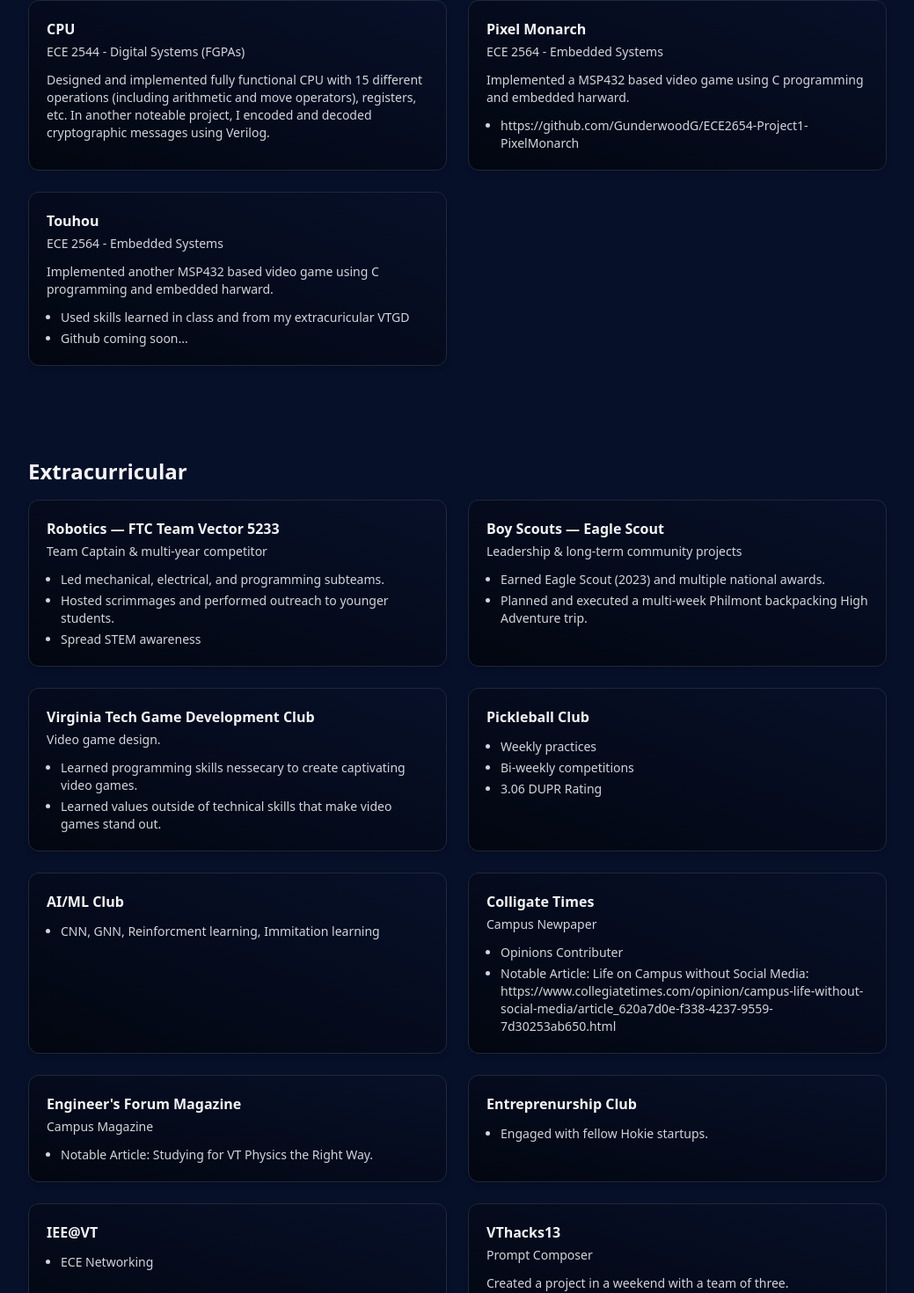
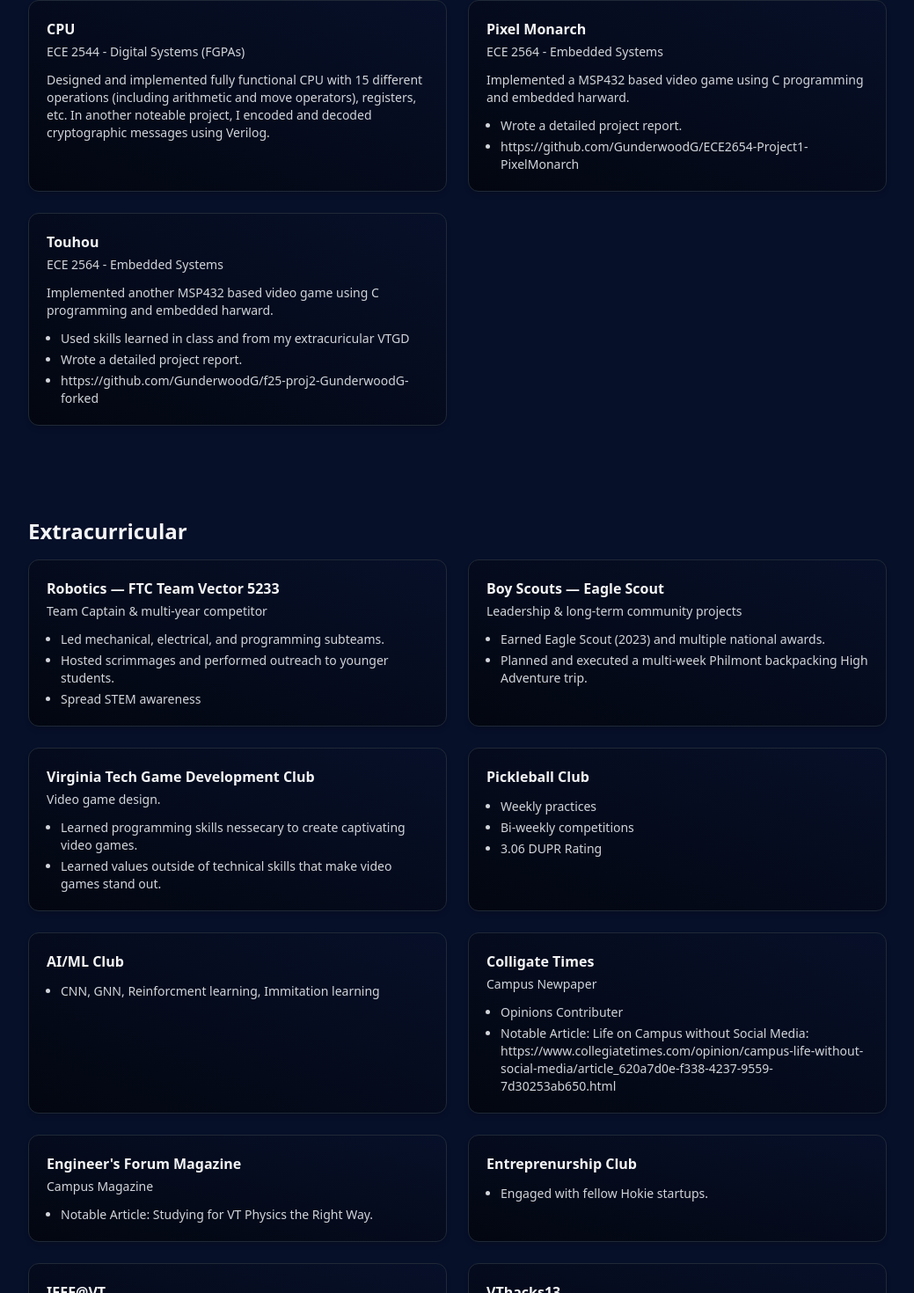
Before and after one commit to GunderwoodG/portfolio, a React (Vite) app: page / in a window 1280 px wide. Shown: the part 1874-3344 px from the top of the page at 88% size, without its empty margins (120-1159 px from the left). Built offline with nearby package versions, Linux system fonts and the light colour scheme.

Commit message:
IEEE& Tracking

```diff
--- a/index.html
+++ b/index.html
@@ -1,6 +1,15 @@
 <!doctype html>
 <html lang="en">
   <head>
+    <!-- Google tag (gtag.js) -->
+    <script async src="https://www.googletagmanager.com/gtag/js?id=G-B1KTCHZRBR"></script>
+    <script>
+      window.dataLayer = window.dataLayer || [];
+      function gtag(){dataLayer.push(arguments);}
+      gtag('js', new Date());
+
+      gtag('config', 'G-B1KTCHZRBR');
+    </script>
     <script type="application/ld+json">
     {
       "@context": "https://schema.org",
--- a/src/App.jsx
+++ b/src/App.jsx
@@ -9,9 +9,13 @@ import ContactPage from './components/ContactPage';
 import Blog from "./pages/Blog";
 import BlogPost from "./pages/BlogPost";
 import StudyMaterialsPage from './components/StudyMatPage';
+import usePageTracking from './hooks/usePageTracking';
+
 
 
 export default function App() {
+  usePageTracking();
+
   return (
     <div className="bg-navy-900 min-h-screen text-gray-100 font-sans">
       <Navbar />
--- a/src/data/portfolioData.js
+++ b/src/data/portfolioData.js
@@ -252,7 +252,7 @@ academic_projects: [
       subtitle: "ECE 2564 - Embedded Systems",
       date: "",
       description: "Implemented a MSP432 based video game using C programming and embedded harward.",
-      bullets: [ "https://github.com/GunderwoodG/ECE2654-Project1-PixelMonarch"
+      bullets: [ "Wrote a detailed project report.", "https://github.com/GunderwoodG/ECE2654-Project1-PixelMonarch"
       ]
     },
     {
@@ -260,8 +260,8 @@ academic_projects: [
       subtitle: "ECE 2564 - Embedded Systems",
       date: "",
       description: "Implemented another MSP432 based video game using C programming and embedded harward.",
-      bullets: [ "Used skills learned in class and from my extracuricular VTGD",
-        "Github coming soon..."
+      bullets: [ "Used skills learned in class and from my extracuricular VTGD", "Wrote a detailed project report.",
+        "https://github.com/GunderwoodG/f25-proj2-GunderwoodG-forked"
       ]
     }
     // Add more academic items below following the same structure.
@@ -334,7 +334,7 @@ academic_projects: [
       ]
     },
     {
-      title: "IEE@VT",
+      title: "IEEE@VT",
       subtitle: "",
       bullets: [
         "ECE Networking"
--- /dev/null
+++ b/src/hooks/usePageTracking.js
@@ -0,0 +1,16 @@
+import { useEffect } from 'react';
+import { useLocation } from 'react-router-dom';
+
+function usePageTracking() {
+  const location = useLocation();
+
+  useEffect(() => {
+    if (window.gtag) {
+      window.gtag('config', 'G-B1KTCHZRBR', {
+        page_path: location.pathname + location.search,
+      });
+    }
+  }, [location]);
+}
+
+export default usePageTracking;
```
